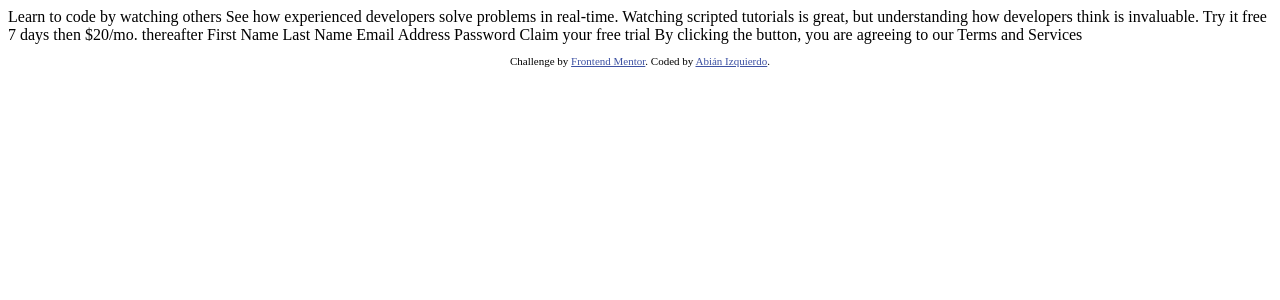
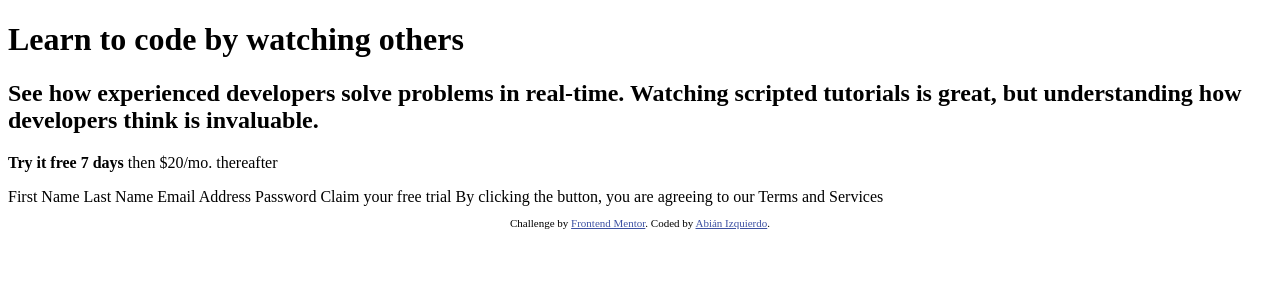
Before and after one commit to abizmo/intro-component-signup-form, a React (Create React App) app: page / in a window 1280 px wide. Shown: the top 300 px of the page. Built offline with nearby package versions, Linux system fonts and the light colour scheme.

Commit message:
Add function-component-definition eslint

```diff
--- a/src/App.jsx
+++ b/src/App.jsx
@@ -2,16 +2,23 @@
 import React from 'react';
 import Footer from './components/Footer';
 
-function App() {
-  return (
-    <>
+const App = () => (
+  <>
+    <h1>
       Learn to code by watching others
-
+    </h1>
+    <h2>
       See how experienced developers solve problems in real-time. Watching scripted tutorials is great,
       but understanding how developers think is invaluable.
-
-      Try it free 7 days then $20/mo. thereafter
-
+    </h2>
+    <div>
+      <p>
+        <b>Try it free 7 days</b>
+        {' '}
+        then $20/mo. thereafter
+      </p>
+    </div>
+    <form>
       First Name
       Last Name
       Email Address
@@ -20,10 +27,10 @@ function App() {
       Claim your free trial
 
       By clicking the button, you are agreeing to our Terms and Services
+    </form>
 
-      <Footer />
-    </>
-  );
-}
+    <Footer />
+  </>
+);
 
 export default App;
--- a/src/components/Footer/index.jsx
+++ b/src/components/Footer/index.jsx
@@ -1,8 +1,7 @@
 import React from 'react';
 import './Footer.css';
 
-function Footer() {
-  return (
+const Footer = () => (
   <footer>
     <p className="attribution">
       Challenge by
@@ -16,6 +15,5 @@ function Footer() {
     </p>
   </footer>
 );
-}
 
 export default Footer;
```
Also changed, not shown: .eslintrc.js. Lines whose indentation alone changed are shown as unchanged.
